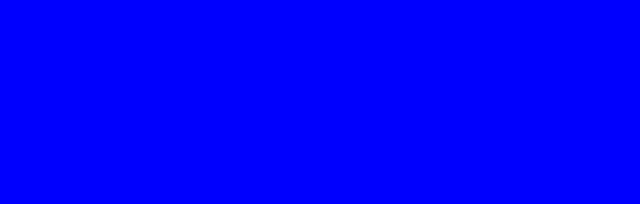
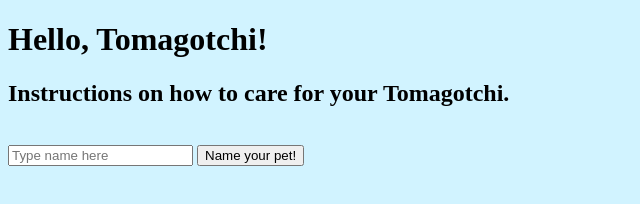
Before and after one commit to zoesreagan/tomagotchi-mini-project, a plain HTML site: page index.html in a window 1280 px wide. Shown: the whole page, without its empty margins (0-640 px from the left). Drawn offline with nearby package versions, Linux system fonts and the light colour scheme.

Commit message:
commit one: created tomagotchi class

```diff
--- a/css/style.css
+++ b/css/style.css
@@ -1,3 +1,23 @@
 body {
-  background-color: blue;
+  background-color: #D1F3FF;
 }
+
+h1 {
+
+}
+
+h2 {
+
+}
+
+.Instructions{
+
+}
+
+.Game {
+
+}
+
+.Tomagotchi {
+
+}
--- a/index.html
+++ b/index.html
@@ -3,12 +3,37 @@
   <head>
     <meta charset="utf-8">
     <link rel="stylesheet" type="text/css" href="css/style.css">
-    <title></title>
+      <script src="https://ajax.googleapis.com/ajax/libs/jquery/1.11.1/jquery.min.js"></script>
+
+    </script>
+    <title>Hello, Tomagotchi!</title>
   </head>
   <body>
+    <header>
+      <h1>Hello, Tomagotchi!</h1>
+    </header>
+
+    <section class="Instructions">
+      <h2>Instructions on how to care for your Tomagotchi.</h2>
+    </section>
+
+    <section class="Game">
+
+      <div class= "Tomagotchi">
+        <img src="#" alt="">
+      </div>
+
+<!-- where do i put a background image? -->
+
+        <input type="text" name="" placeholder="Type name here">
+        <button type="button" name="button">Name your pet!</button>
+
+    </section>
+
 
   </body>
+
   <script type="text/javascript" src="scripts/app.js">
+  </script>
 
-  </script>
 </html>
--- a/scripts/app.js
+++ b/scripts/app.js
@@ -1 +1,18 @@
 console.log("hello");
+
+//Create a class for your tomagotchi
+
+class Tomagotchi = {
+  constructor(name, age, hunger, sleepiness, boredom)
+  this.name = name;
+  this.age = age;
+  this.hunger = hunger;
+  this.sleepiness = sleepiness;
+  this.boredom = boredom;
+
+}
+
+$('button').on('click', (event) => {
+  const petName = $('input').val();
+  console.log(petName);
+})
```
